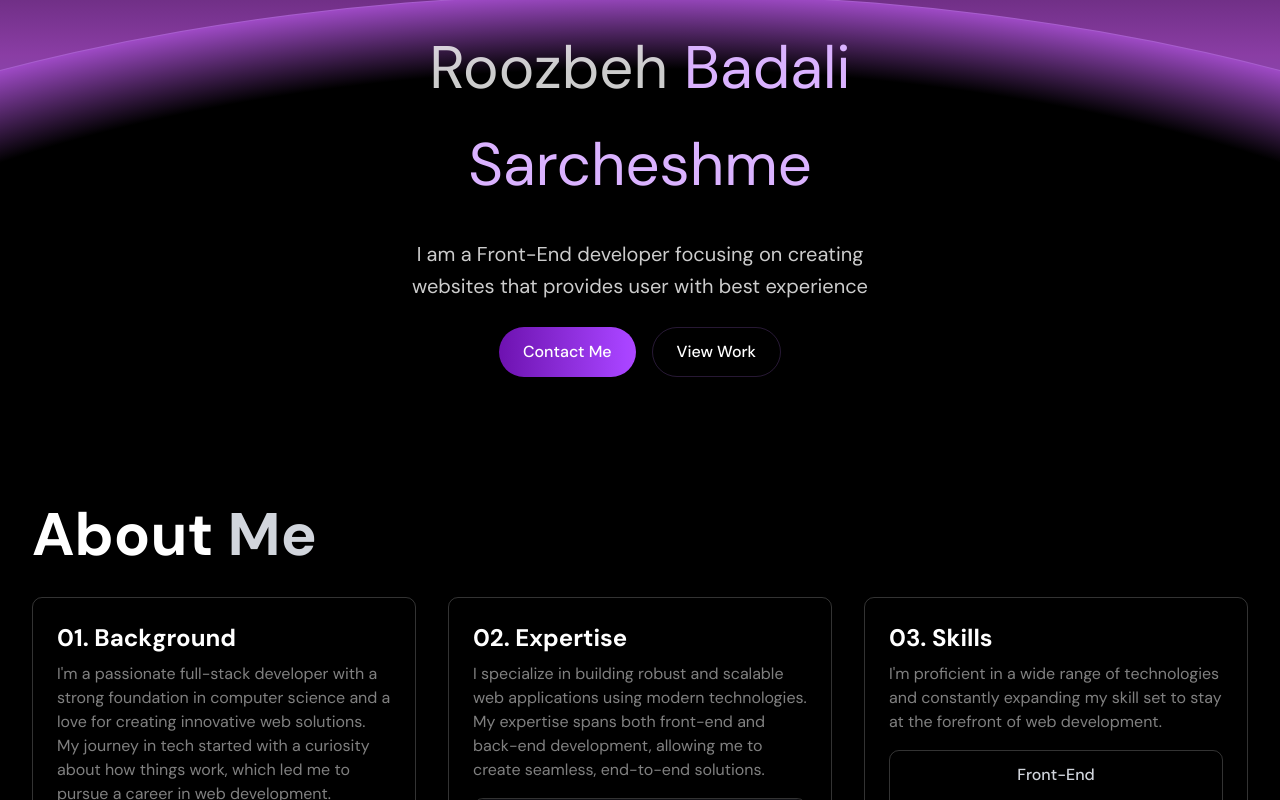
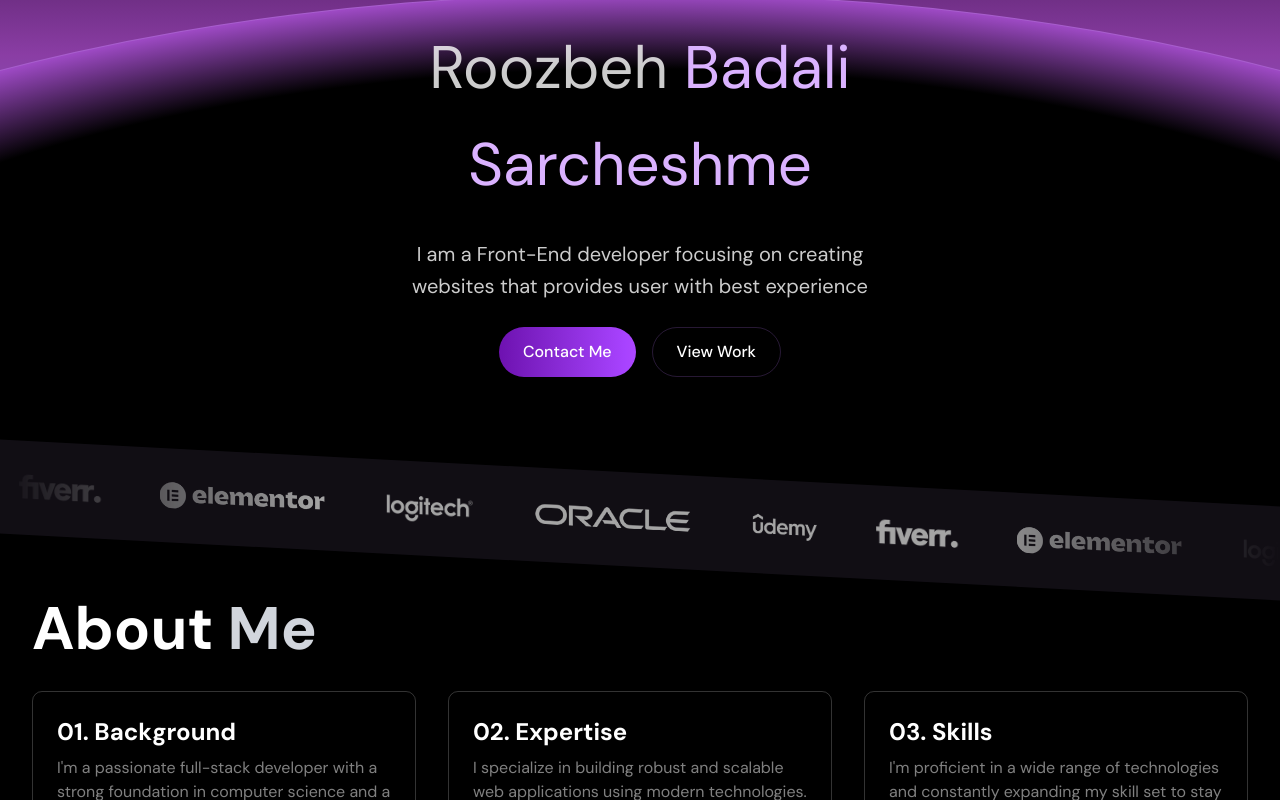
Before and after one commit to MRFAKE2002/Portfolio-Project-1, a Next.js app: page / in a window 1280 px wide. Shown: the part 457-1257 px from the top of the page. Built offline with nearby package versions, Linux system fonts and the light colour scheme.

Commit message:
Make LogoAnimation component and add into page

```diff
--- a/src/app/page.tsx
+++ b/src/app/page.tsx
@@ -1,10 +1,12 @@
 import About from "@/components/About";
 import Hero from "@/components/Hero";
+import LogoAnimation from "@/components/LogoAnimation";
 
 export default function Home() {
   return (
     <>
       <Hero />
+      <LogoAnimation />
       <About />
     </>
   );
--- /dev/null
+++ b/src/components/LogoAnimation.tsx
@@ -0,0 +1,64 @@
+"use client";
+
+//! Next Image
+import Image from "next/image";
+
+//! Motion
+import { motion } from "framer-motion";
+
+//! Picture
+import udemy from "../../public/assets/LogoAnimation/udemy.png";
+import fiverr from "../../public/assets/LogoAnimation/fiverr.png";
+import elementor from "../../public/assets/LogoAnimation/elementor.png";
+import logitech from "../../public/assets/LogoAnimation/logitech.png";
+import oracle from "../../public/assets/LogoAnimation/oracle.png";
+
+const images = [
+  { src: udemy, alt: "figma" },
+  { src: fiverr, alt: "fiverr" },
+  { src: elementor, alt: "elementor" },
+  { src: logitech, alt: "logitech" },
+  { src: oracle, alt: "oracle" },
+  { src: udemy, alt: "figma" },
+  { src: fiverr, alt: "fiverr" },
+  { src: elementor, alt: "elementor" },
+  { src: logitech, alt: "logitech" },
+  { src: oracle, alt: "oracle" },
+  { src: udemy, alt: "figma" },
+  { src: fiverr, alt: "fiverr" },
+  { src: elementor, alt: "elementor" },
+  { src: logitech, alt: "logitech" },
+  { src: oracle, alt: "oracle" },
+  { src: udemy, alt: "figma" },
+  { src: fiverr, alt: "fiverr" },
+  { src: elementor, alt: "elementor" },
+  { src: logitech, alt: "logitech" },
+  { src: oracle, alt: "oracle" },
+];
+
+function LogoAnimation() {
+  return (
+    <div className="py-8 bg-purple-300/10 skew-y-3 opacity-80">
+      <div className="container mx-auto">
+        <div className="overflow-hidden [mask-image:linear-gradient(to_right,_transparent,_black_25%,_black_75%,_transparent)]">
+          <motion.div
+            className="flex gap-14 flex-none pr-14"
+            animate={{ translateX: "-50%" }}
+            transition={{
+              duration: 35,
+              repeat: Infinity,
+              ease: "linear",
+              repeatType: "loop",
+            }}
+          >
+            {images.map((image, index) => (
+              <Image key={index} src={image.src} alt={image.alt} height={30} />
+            ))}
+          </motion.div>
+        </div>
+      </div>
+    </div>
+  );
+}
+
+export default LogoAnimation;
```
